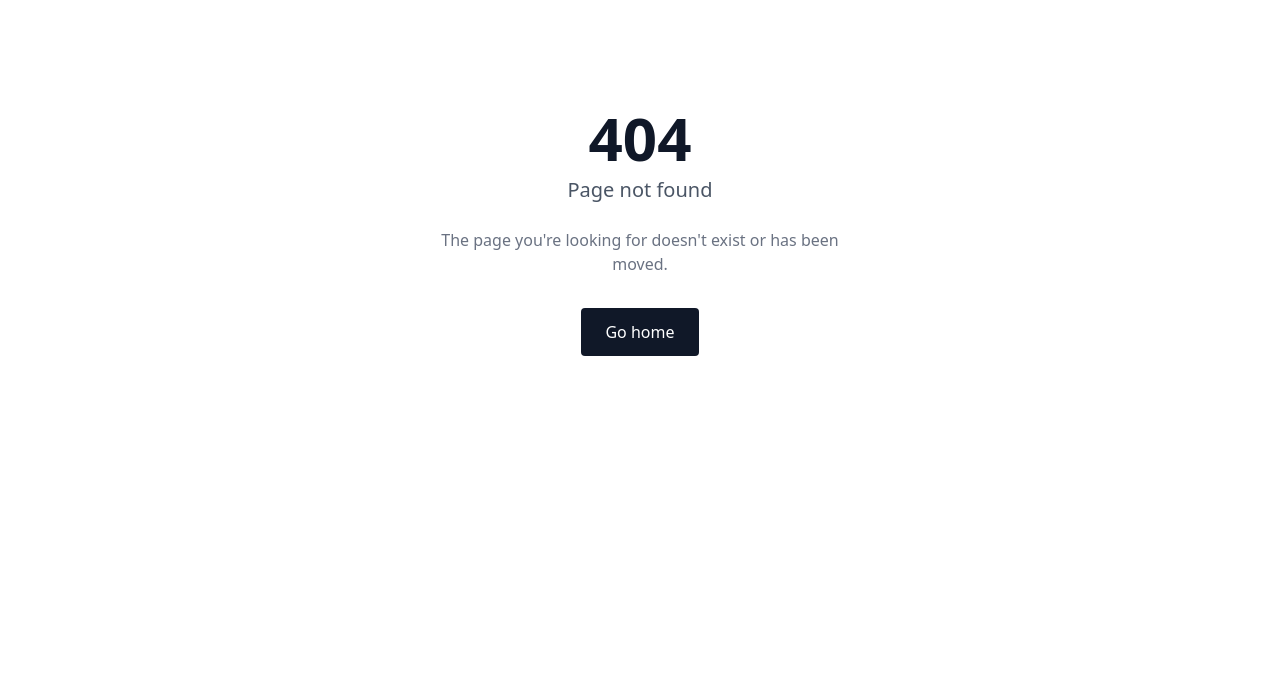
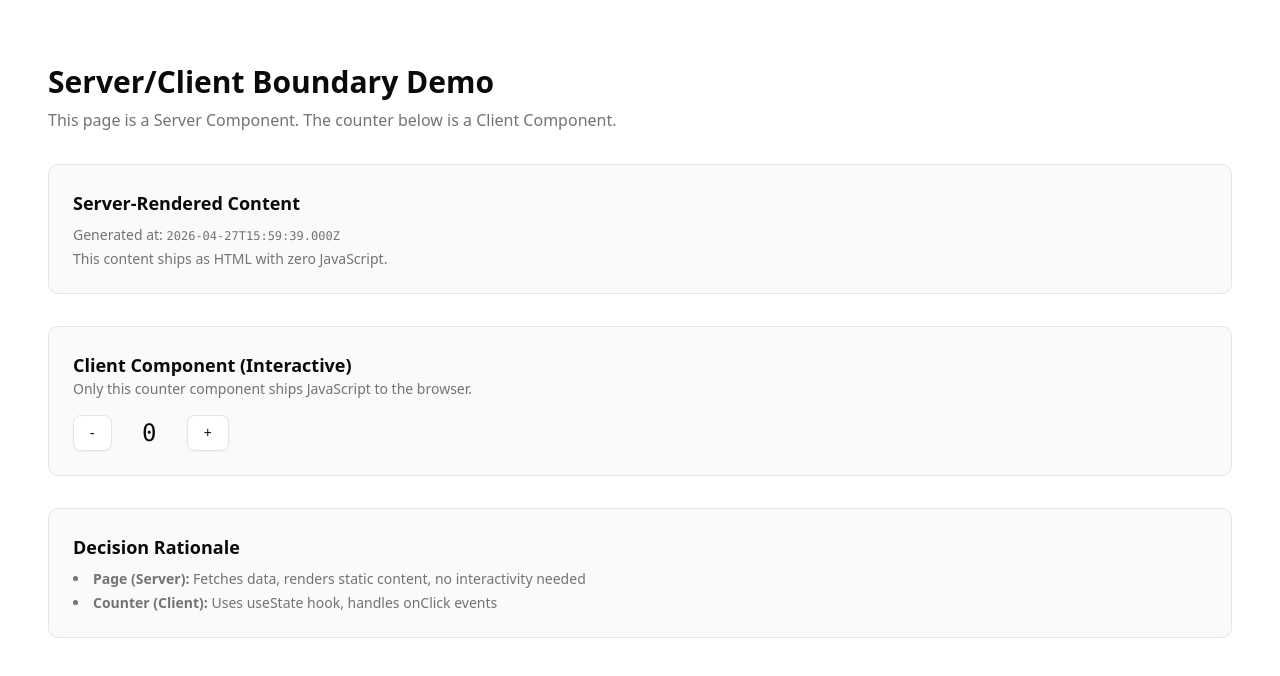
Before and after one commit to andrefaria-plank/nextjs-foundations, a Next.js app in the folder apps/web/: page /demo/counter in a window 1280 px wide. Before the commit this address had no page. Shown: the top 676 px of the page. Built offline with nearby package versions, Linux system fonts and the light colour scheme.

Commit message:
feat(core): add server/client boundary decisions with examples

```diff
--- /dev/null
+++ b/apps/web/src/app/demo/cards/page.tsx
@@ -0,0 +1,58 @@
+// Server Component - fetches data, renders heavy content
+
+import { ExpandableWrapper } from '@/components/expandable-wrapper'
+
+// Simulated products from database
+const products = [
+  { id: '1', name: 'Widget Pro', description: 'Professional-grade widget', price: 99 },
+  { id: '2', name: 'Gadget Plus', description: 'Enhanced gadget features', price: 149 },
+  { id: '3', name: 'Tool Master', description: 'Master your workflow', price: 199 },
+]
+
+export default function CardsDemoPage() {
+  return (
+    <main className="flex flex-col gap-8 p-8">
+      <div>
+        <h1 className="font-bold text-3xl">Server Children Pattern</h1>
+        <p className="mt-2 text-muted-foreground">
+          Heavy card content renders on server. Only the expand/collapse is client-side.
+        </p>
+      </div>
+
+      {/* Client wrapper with server-rendered children */}
+      <ExpandableWrapper title="Product Catalog">
+        {/* These cards are Server Components - zero JS */}
+        <div className="grid gap-4 md:grid-cols-3">
+          {products.map((product) => (
+            <div
+              key={product.id}
+              className="rounded-lg border bg-card p-4 shadow-sm"
+            >
+              <h3 className="font-semibold">{product.name}</h3>
+              <p className="mt-1 text-sm text-muted-foreground">
+                {product.description}
+              </p>
+              <p className="mt-2 font-mono text-lg">${product.price}</p>
+            </div>
+          ))}
+        </div>
+      </ExpandableWrapper>
+
+      {/* Decision documentation */}
+      <section className="rounded-lg border bg-muted/50 p-6">
+        <h2 className="font-semibold text-lg">Decision Rationale</h2>
+        <ul className="mt-2 list-inside list-disc space-y-1 text-sm text-muted-foreground">
+          <li>
+            <strong>ExpandableWrapper (Client):</strong> Uses useState for expand/collapse toggle
+          </li>
+          <li>
+            <strong>Product Cards (Server):</strong> Static content, no interactivity, rendered as HTML
+          </li>
+          <li>
+            <strong>Pattern:</strong> Server children stream through client wrapper untouched
+          </li>
+        </ul>
+      </section>
+    </main>
+  )
+}
--- /dev/null
+++ b/apps/web/src/app/demo/counter/page.tsx
@@ -0,0 +1,59 @@
+// No 'use client' - this is a Server Component by default
+// Data fetching and heavy logic stays here on the server
+
+import { Counter } from '@/components/counter'
+
+// Simulated server-side data
+async function getServerTimestamp(): Promise<string> {
+  // This runs ONLY on the server
+  return new Date().toISOString()
+}
+
+export default async function CounterDemoPage() {
+  // Server-side data fetching (no JS shipped for this)
+  const serverTimestamp = await getServerTimestamp()
+
+  return (
+    <main className="flex flex-col gap-8 p-8">
+      <div>
+        <h1 className="font-bold text-3xl">Server/Client Boundary Demo</h1>
+        <p className="mt-2 text-muted-foreground">
+          This page is a Server Component. The counter below is a Client Component.
+        </p>
+      </div>
+
+      {/* Server-rendered content (no JS) */}
+      <section className="rounded-lg border bg-muted/50 p-6">
+        <h2 className="font-semibold text-lg">Server-Rendered Content</h2>
+        <p className="mt-2 text-sm text-muted-foreground">
+          Generated at: <code className="font-mono text-xs">{serverTimestamp}</code>
+        </p>
+        <p className="mt-1 text-sm text-muted-foreground">
+          This content ships as HTML with zero JavaScript.
+        </p>
+      </section>
+
+      {/* Client Component - interactive widget */}
+      <section className="rounded-lg border bg-muted/50 p-6">
+        <h2 className="font-semibold text-lg">Client Component (Interactive)</h2>
+        <p className="mb-4 text-sm text-muted-foreground">
+          Only this counter component ships JavaScript to the browser.
+        </p>
+        <Counter initialCount={0} />
+      </section>
+
+      {/* Decision documentation */}
+      <section className="rounded-lg border bg-muted/50 p-6">
+        <h2 className="font-semibold text-lg">Decision Rationale</h2>
+        <ul className="mt-2 list-inside list-disc space-y-1 text-sm text-muted-foreground">
+          <li>
+            <strong>Page (Server):</strong> Fetches data, renders static content, no interactivity needed
+          </li>
+          <li>
+            <strong>Counter (Client):</strong> Uses useState hook, handles onClick events
+          </li>
+        </ul>
+      </section>
+    </main>
+  )
+}
--- a/apps/web/src/components/counter.tsx
+++ b/apps/web/src/components/counter.tsx
@@ -1,17 +1,38 @@
 'use client'
 
+// Only import what's needed for this tiny component
 import { useState } from 'react'
 
-export function Counter() {
-  const [count, setCount] = useState(0)
+import { Button } from '@repo/ui/components/button'
+
+interface CounterProps {
+  initialCount: number
+}
+
+/**
+ * A minimal client component demonstrating useState + onClick.
+ * Only this component ships JavaScript to the browser.
+ */
+export function Counter({ initialCount }: CounterProps) {
+  const [count, setCount] = useState(initialCount)
 
   return (
-    <button
-      type="button"
-      onClick={() => setCount(count + 1)}
-      className="rounded bg-blue-500 px-4 py-2 text-white hover:bg-blue-600"
-    >
-      Count: {count}
-    </button>
+    <div className="flex items-center gap-4">
+      <Button
+        type="button"
+        variant="outline"
+        onClick={() => setCount((c) => c - 1)}
+      >
+        -
+      </Button>
+      <span className="min-w-[3ch] text-center font-mono text-2xl">{count}</span>
+      <Button
+        type="button"
+        variant="outline"
+        onClick={() => setCount((c) => c + 1)}
+      >
+        +
+      </Button>
+    </div>
   )
 }
--- /dev/null
+++ b/apps/web/src/components/expandable-wrapper.tsx
@@ -0,0 +1,36 @@
+'use client'
+
+import { useState, type ReactNode } from 'react'
+
+import { Button } from '@repo/ui/components/button'
+
+interface ExpandableWrapperProps {
+  children: ReactNode
+  title: string
+}
+
+/**
+ * A minimal client wrapper that shows/hides server-rendered content.
+ * The children prop accepts Server Components that stream through unchanged.
+ */
+export function ExpandableWrapper({ children, title }: ExpandableWrapperProps) {
+  const [isExpanded, setIsExpanded] = useState(true)
+
+  return (
+    <div className="rounded-lg border bg-muted/30 p-4">
+      <div className="flex items-center justify-between">
+        <h2 className="font-semibold text-lg">{title}</h2>
+        <Button
+          type="button"
+          variant="ghost"
+          size="sm"
+          onClick={() => setIsExpanded((prev) => !prev)}
+        >
+          {isExpanded ? 'Collapse' : 'Expand'}
+        </Button>
+      </div>
+      {/* Server-rendered children passed through */}
+      {isExpanded && <div className="mt-4">{children}</div>}
+    </div>
+  )
+}
```
